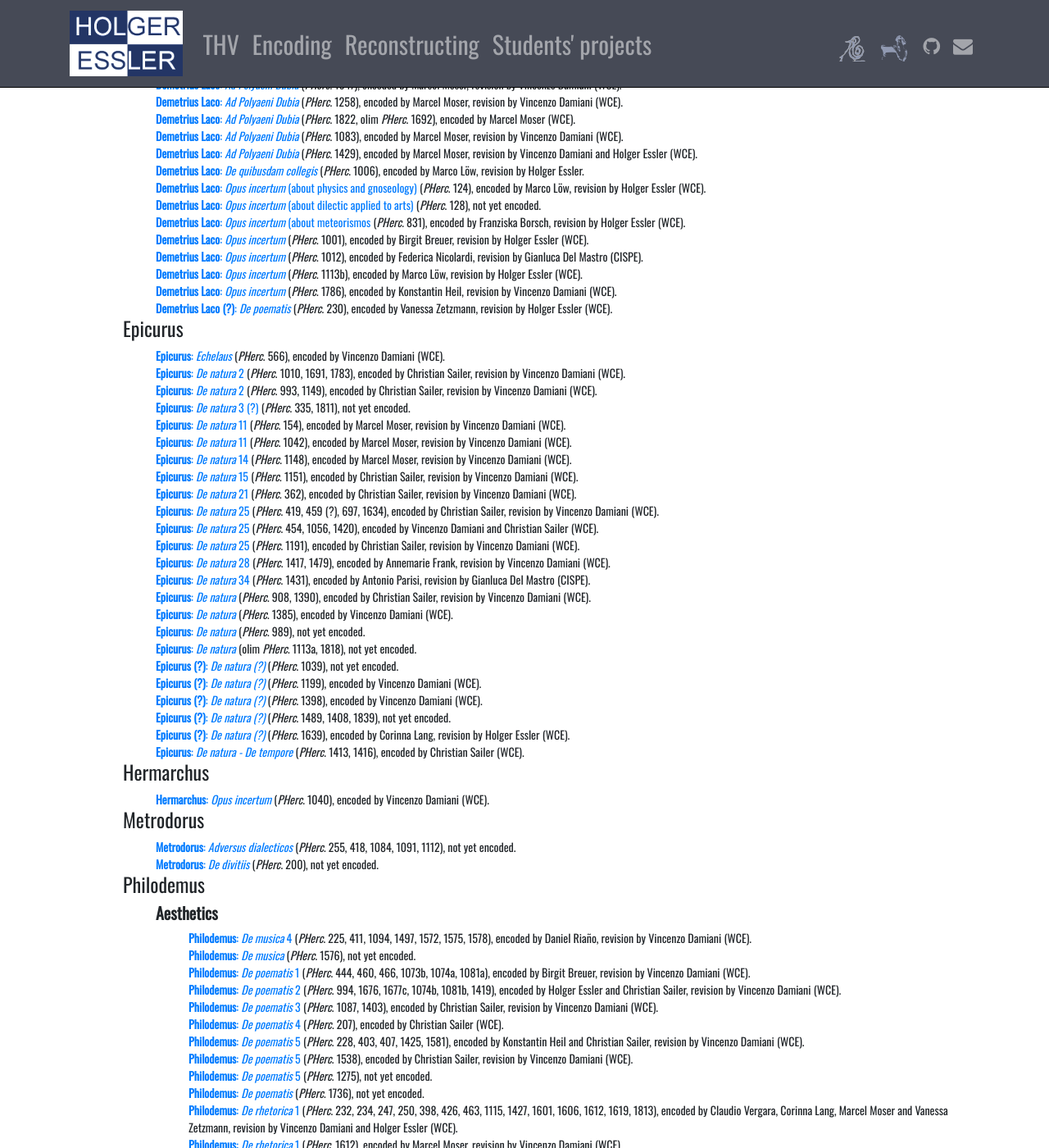
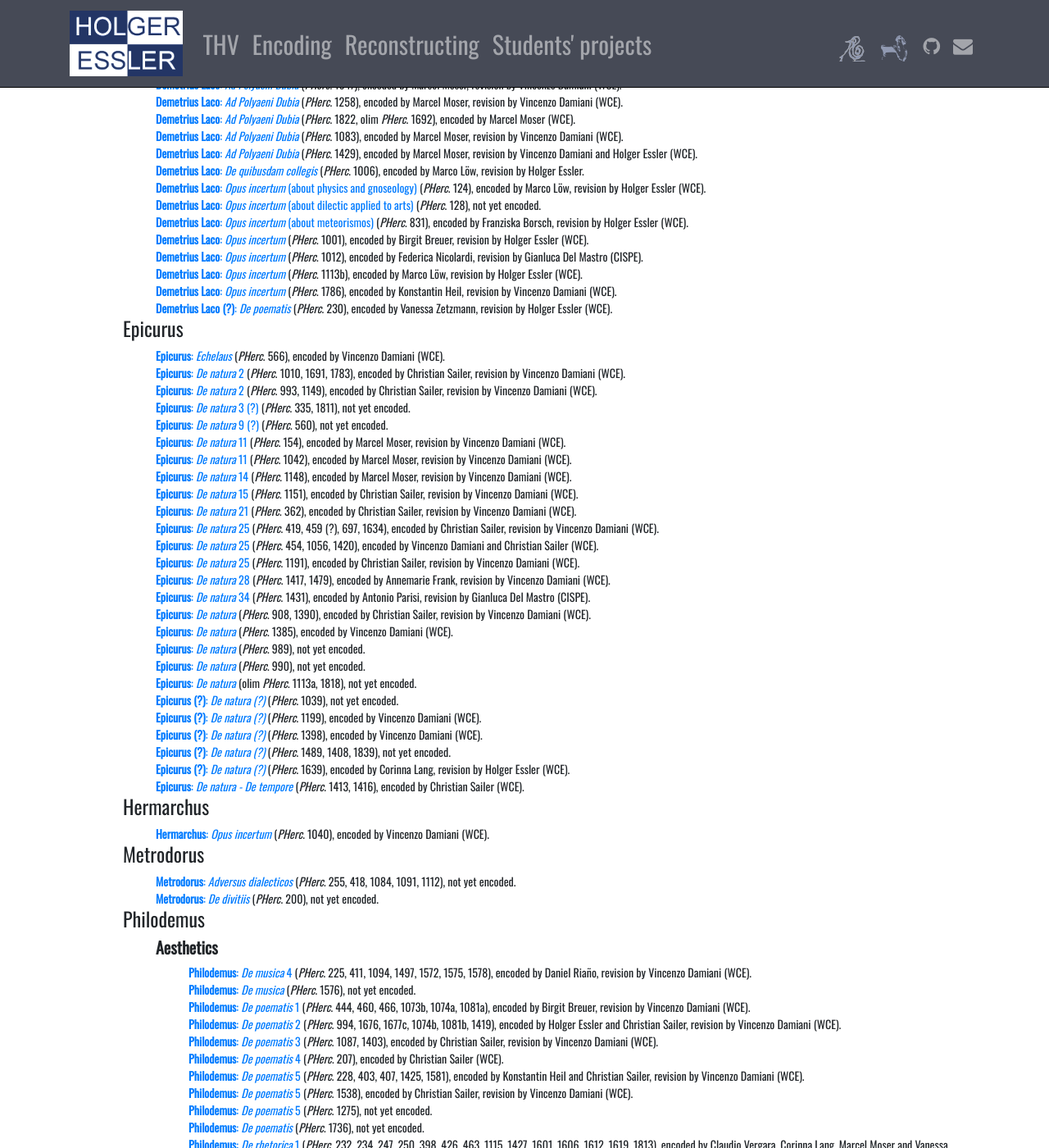
Before and after one commit to HolgerEssler/HolgerEssler.github.io, a Jekyll site: the page built from thv.html, in a window 1280 px wide and 1400 px high, scrolled down 736 px. Shown: the whole window at 82% size. Built offline with Jekyll 4.4.1, drawn with Linux system fonts in a browser that asks for light colours; nearby versions of some CDN libraries.

Commit message:
Update thv.html

```diff
--- a/thv.html
+++ b/thv.html
@@ -76,7 +76,7 @@ permalink: /thv
                          <li><a href="https://papyri.info/dclp/59492"><b>Demetrius Laco</b>: <i>De quibusdam collegis</i></a> (<i>PHerc</i>. 1006), encoded by Marco L&ouml;w, revision by Holger Essler.</li>
                          <li><a href="https://papyri.info/dclp/59503"><b>Demetrius Laco</b>: <i>Opus incertum</i> (about physics and gnoseology)</a> (<i>PHerc</i>. 124), encoded by Marco L&ouml;w, revision by Holger Essler (WCE).</li>
                          <li><a href="https://papyri.info/dclp/62513"><b>Demetrius Laco</b>: <i>Opus incertum</i> (about dilectic applied to arts)</a> (<i>PHerc</i>. 128), not yet encoded.</li>
-                         <li><a href="https://papyri.info/dclp/59491"><b>Demetrius Laco</b>: <i>Opus incertum</i> (about meteorismos</a> (<i>PHerc</i>. 831), encoded by Franziska Borsch, revision by Holger Essler (WCE).</li>
+                         <li><a href="https://papyri.info/dclp/59491"><b>Demetrius Laco</b>: <i>Opus incertum</i> (about meteorismos)</a> (<i>PHerc</i>. 831), encoded by Franziska Borsch, revision by Holger Essler (WCE).</li>
                          <li><a href="https://papyri.info/dclp/62434"><b>Demetrius Laco</b>: <i>Opus incertum</i></a> (<i>PHerc</i>. 1001), encoded by Birgit Breuer, revision by Holger Essler (WCE).</li>
                          <li><a href="https://papyri.info/dclp/59506"><b>Demetrius Laco</b>: <i>Opus incertum</i></a> (<i>PHerc</i>. 1012), encoded by Federica Nicolardi, revision by Gianluca Del Mastro (CISPE).</li>
                          <li><a href="https://papyri.info/dclp/59490"><b>Demetrius Laco</b>: <i>Opus incertum</i></a> (<i>PHerc</i>. 1113b), encoded by Marco L&ouml;w, revision by Holger Essler (WCE).</li>
@@ -94,6 +94,7 @@ permalink: /thv
                       <li><a href="https://papyri.info/dclp/59751"><b>Epicurus</b>: <i>De natura</i> 2</a> (<i>PHerc</i>. 1010, 1691, 1783), encoded by Christian Sailer, revision by Vincenzo Damiani (WCE).</li>
                       <li><a href="https://papyri.info/dclp/59758"><b>Epicurus</b>: <i>De natura</i> 2</a> (<i>PHerc</i>. 993, 1149), encoded by Christian Sailer, revision by Vincenzo Damiani (WCE).</li>
                       <li><a href="https://papyri.info/dclp/117906"><b>Epicurus</b>: <i>De natura</i> 3 (?)</a> (<i>PHerc</i>. 335, 1811), not yet encoded.</li>
+                      <li><a href="https://papyri.info/dclp/382571"><b>Epicurus</b>: <i>De natura</i> 9 (?)</a> (<i>PHerc</i>. 560), not yet encoded.</li>
                       <li><a href="https://papyri.info/dclp/59748"><b>Epicurus</b>: <i>De natura</i> 11</a> (<i>PHerc</i>. 154), encoded by Marcel Moser, revision by Vincenzo Damiani (WCE).</li>
                       <li><a href="https://papyri.info/dclp/59756"><b>Epicurus</b>: <i>De natura</i> 11</a> (<i>PHerc</i>. 1042), encoded by Marcel Moser, revision by Vincenzo Damiani (WCE).</li>
                       <li><a href="https://papyri.info/dclp/59752"><b>Epicurus</b>: <i>De natura</i> 14</a> (<i>PHerc</i>. 1148), encoded by Marcel Moser, revision by Vincenzo Damiani (WCE).</li>
@@ -107,6 +108,7 @@ permalink: /thv
                       <li><a href="https://papyri.info/dclp/59737"><b>Epicurus</b>: <i>De natura</i></a> (<i>PHerc</i>. 908, 1390), encoded by Christian Sailer, revision by Vincenzo Damiani (WCE).</li>
                       <li><a href="https://papyri.info/dclp/59740"><b>Epicurus</b>: <i>De natura</i></a> (<i>PHerc</i>. 1385), encoded by Vincenzo Damiani (WCE).</li>
                       <li><a href="https://papyri.info/dclp/59738"><b>Epicurus</b>: <i>De natura</i></a> (<i>PHerc</i>. 989), not yet encoded.</li>
+                      <li><a href="https://papyri.info/dclp/382573"><b>Epicurus</b>: <i>De natura</i></a> (<i>PHerc</i>. 990), not yet encoded.</li>
                       <li><a href="https://papyri.info/dclp/63160"><b>Epicurus</b>: <i>De natura</i></a> (olim <i>PHerc</i>. 1113a, 1818), not yet encoded.</li>
                       <li><a href="https://papyri.info/dclp/117907"><b>Epicurus (?)</b>: <i>De natura (?)</i></a> (<i>PHerc</i>. 1039), not yet encoded.</li>
                       <li><a href="https://papyri.info/dclp/59747"><b>Epicurus (?)</b>: <i>De natura (?)</i></a> (<i>PHerc</i>. 1199), encoded by Vincenzo Damiani (WCE).</li>
```
